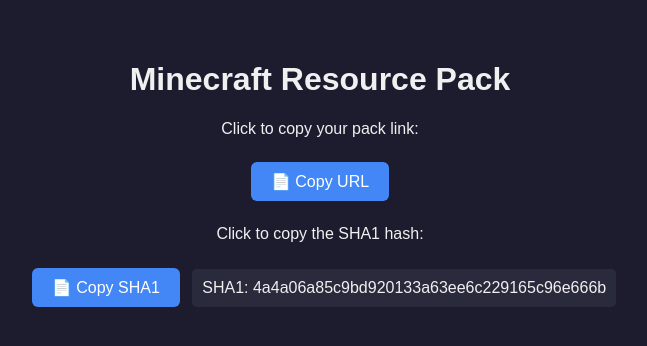
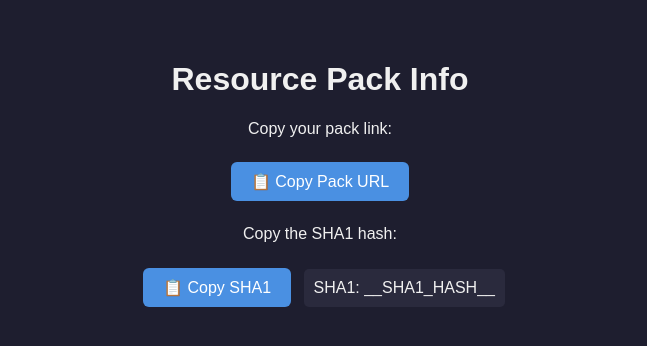
Before and after one commit to r-pixie/minecraft-resourcepack, a plain HTML site: page index.html in a window 1280 px wide. Shown: the whole page, without its empty margins (320-967 px from the left). Drawn offline with Linux system fonts and the light colour scheme.

Commit message:
Update index.html

```diff
--- a/index.html
+++ b/index.html
@@ -6,14 +6,14 @@
   <style>
     body {
       font-family: sans-serif;
-      background-color: #1c1c2e;
+      background-color: #1e1e2f;
       color: #f0f0f0;
       text-align: center;
       padding: 2em;
     }
     button {
       padding: 10px 20px;
-      background-color: #4287f5;
+      background-color: #4a90e2;
       border: none;
       border-radius: 6px;
       color: white;
@@ -30,16 +30,18 @@
     }
   </style>
 </head>
-<body data-url="https://r-pixie.github.io/minecraft-resourcepack/generated.zip" data-sha1="4a4a06a85c9bd920133a63ee6c229165c96e666b">
-  <h1>Minecraft Resource Pack</h1>
+<body data-url="__PACK_URL__" data-sha1="__SHA1_HASH__">
+  <h1>Resource Pack Info</h1>
 
-  <p>Click to copy your pack link:</p>
-  <button onclick="copyText(document.body.dataset.url)">📄 Copy URL</button>
+  <p>Copy your pack link:</p>
+  <button onclick="copyText(document.body.dataset.url)">📋 Copy Pack URL</button>
 
-  <p>Click to copy the SHA1 hash:</p>
-  <button onclick="copyText(document.body.dataset.sha1)">📄 Copy SHA1</button>
+  <p>Copy the SHA1 hash:</p>
+  <button onclick="copyText(document.body.dataset.sha1)">📋 Copy SHA1</button>
 
-  <div class="output">SHA1: <span id="sha1-text">4a4a06a85c9bd920133a63ee6c229165c96e666b</span></div>
+  <div class="output">
+    SHA1: <span id="sha1-text">__SHA1_HASH__</span>
+  </div>
 
   <script>
     const sha1 = document.body.dataset.sha1;
```
